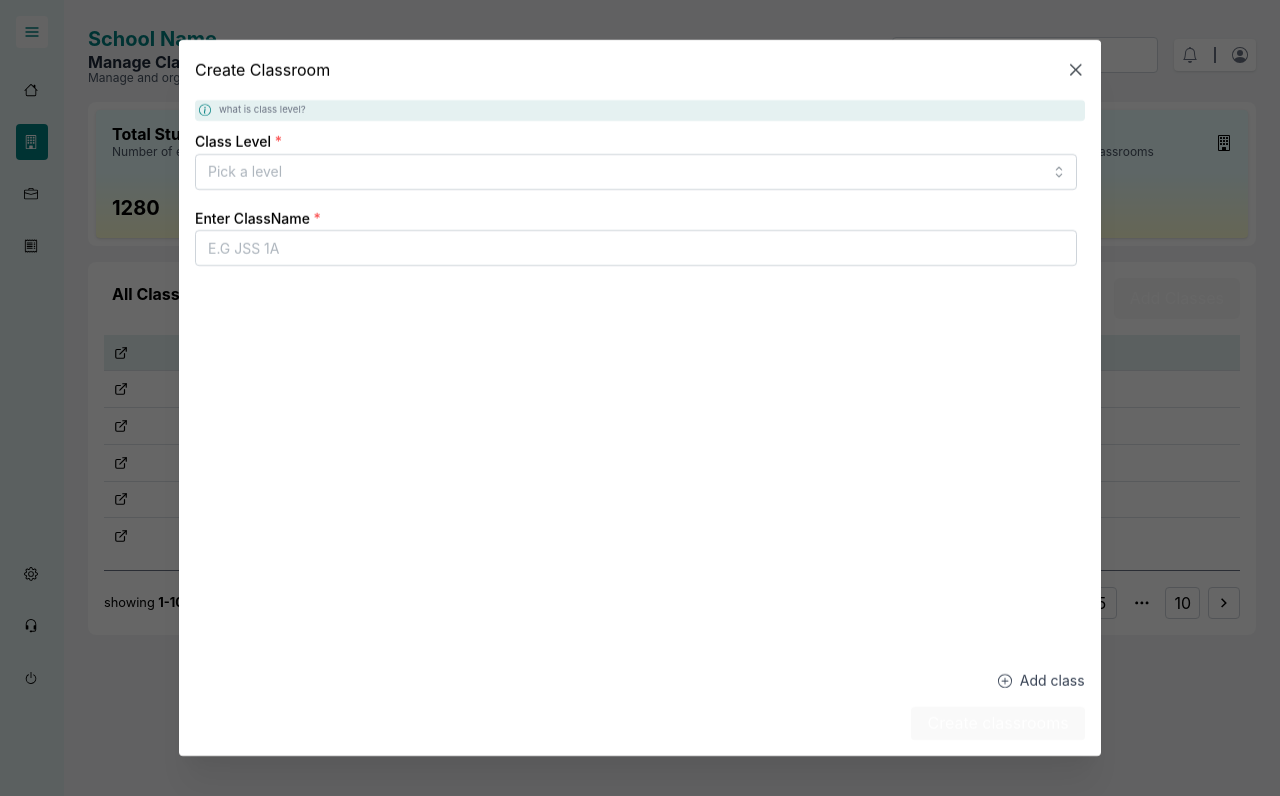
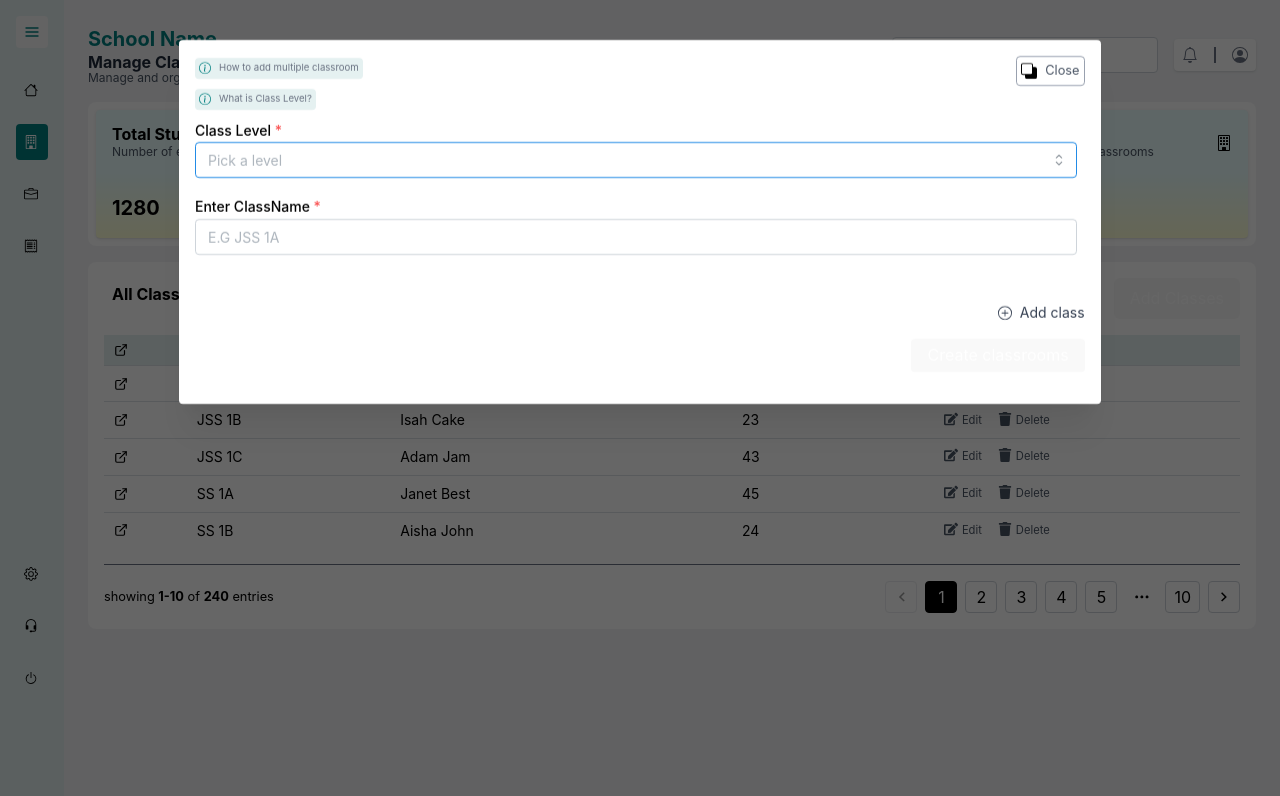
Before and after one commit to cloobTech/omniqle, a React (Vite) app: page /dashboard/manage-classroom in a window 1280 px wide. Both pictures are taken after a click on the button "Add Classes". Shown: the top 796 px of the page. Built offline with nearby package versions, Linux system fonts and the light colour scheme.

Commit message:
added Create Class Form

```diff
--- /dev/null
+++ b/src/features/classes/components/ClassInfoPopOver.tsx
@@ -0,0 +1,26 @@
+import { BsInfoCircle } from "react-icons/bs";
+import { Popover, Text } from "@mantine/core";
+
+export default function ClassInfo({
+  title,
+  content,
+}: {
+  title: string;
+  content: string;
+}) {
+  return (
+    <div>
+      <Popover width={200} position="bottom" withArrow shadow="md">
+        <Popover.Target>
+          <div className="inline-flex gap-2 text-xs bg-primary-light p-1 rounded mb-2">
+            <BsInfoCircle className="text-primary" />
+            <small className="text-gray-500">{title}</small>
+          </div>
+        </Popover.Target>
+        <Popover.Dropdown>
+          <Text size="xs">{content}</Text>
+        </Popover.Dropdown>
+      </Popover>
+    </div>
+  );
+}
--- a/src/features/classes/components/ManageClassTable.tsx
+++ b/src/features/classes/components/ManageClassTable.tsx
@@ -11,7 +11,7 @@ const ManageClassTable: React.FC = () => {
   const { showModal } = useModal();
   const sortIcon = (title: string): React.ReactNode => {
     return (
-      <div className="flex items-center gap-2">
+      <div className="flex items-center gap-2 text-xs font-light text-gray-500">
         <p>{title}</p>
         <BsArrowDownUp />
       </div>
@@ -79,7 +79,10 @@ const ManageClassTable: React.FC = () => {
         <button
           className="btn"
           onClick={() =>
-            showModal(<CreateClassRoom />, { title: "Create Classroom" })
+            showModal(<CreateClassRoom />, {
+              size: "80%",
+              withCloseButton: false,
+            })
           }
         >
           Add Classes
@@ -97,10 +100,10 @@ const ManageClassTable: React.FC = () => {
             <Table.Th className="!bg-primary-light">
               {sortIcon("Assigned Teacher")}
             </Table.Th>
-            <Table.Th className="!bg-primary-light">
+            <Table.Th className="!bg-primary-light !text-sm">
               {sortIcon("Student")}
             </Table.Th>
-            <Table.Th className="!bg-primary-light">
+            <Table.Th className="!bg-primary-light !text-xs">
               {sortIcon("Action")}
             </Table.Th>
           </Table.Tr>
--- a/src/features/classes/forms/CreateClassRoom.tsx
+++ b/src/features/classes/forms/CreateClassRoom.tsx
@@ -1,24 +1,23 @@
 import React, { useState } from "react";
-import { BsPlusCircle, BsInfoCircle } from "react-icons/bs";
-import { Select, TextInput, Textarea, Popover, Text } from "@mantine/core";
+import { BsPlusCircle, BsBack } from "react-icons/bs";
+import { Select, TextInput } from "@mantine/core";
+import { useForm, UseFormReturnType } from "@mantine/form";
+import ClassInfo from "../components/ClassInfoPopOver";
+import { useModal } from "@src/index";
 
-function Info() {
-  return (
-    <Popover width={200} position="bottom" withArrow shadow="md">
-      <Popover.Target>
-        <div className="inline-flex gap-2 text-xs bg-primary-light p-1 rounded mb-2">
-          <BsInfoCircle className="text-primary" />
-          <small className="text-gray-500">what is class level?</small>
-        </div>
-      </Popover.Target>
-      <Popover.Dropdown>
-        <Text size="xs">explain level</Text>
-      </Popover.Dropdown>
-    </Popover>
-  );
+interface FormValues {
+  forms: {
+    [key: number]: {
+      level: string;
+      name: string;
+    };
+  };
 }
 
-const ClassForm: React.FC = () => {
+const ClassForm: React.FC<{
+  form: UseFormReturnType<FormValues>;
+  formId: number;
+}> = ({ form, formId }) => {
   return (
     <div className="space-y-4 flex-1 mb-4">
       <Select
@@ -29,37 +28,105 @@ const ClassForm: React.FC = () => {
           value: `${i + 1}`,
           label: `Level ${i + 1}`,
         }))}
+        {...form.getInputProps(`forms.${formId}.level`)}
         clearable
       />
       <TextInput
         withAsterisk
         label="Enter ClassName"
         placeholder="E.G JSS 1A"
+        {...form.getInputProps(`forms.${formId}.name`)}
       />
     </div>
   );
 };
 
 const CreateClassRoom: React.FC = () => {
-  const [forms, setForms] = useState<number[]>([1]); // Array to track form instances
+  const { hideModal } = useModal();
+  const [forms, setForms] = useState<number[]>([0]); // Track form IDs
+
+  const form = useForm<FormValues>({
+    initialValues: {
+      forms: {
+        0: { level: "", name: "" },
+      },
+    },
+  });
 
   const addClassForm = () => {
-    setForms((prev) => [...prev, prev.length + 1]); // Add a new form
+    const newFormId = forms.length;
+    setForms((prev) => [...prev, newFormId]); // Add a new form ID
+    form.setFieldValue(`forms.${newFormId}`, {
+      level: "",
+      name: "",
+    });
+  };
+
+  const removeClassForm = (formId: number) => {
+    if (forms.length > 1) {
+      setForms((prev) => prev.filter((id) => id !== formId)); // Remove the form ID
+      form.removeListItem("forms", formId); // Remove the form data from Mantine's form state
+    }
+  };
+
+  const handleSubmit = (values: FormValues) => {
+    // Transform the forms object into an array of grades
+    console.log(values);
+
+    const grades = Object.values(values.forms).map((form) => ({
+      name: form.name,
+      level: parseInt(form.level, 10), // Convert level to a number
+    }));
+
+    console.log({ grades });
+    // Process or send the data to the backend
   };
 
   return (
-    <section className="flex flex-col h-[80vh]">
-      <Info />
+    <section className="flex flex-col max-h-[80vh]">
+      <div className="flex items-start justify-between">
+        <div>
+          <ClassInfo
+            title="How to add multiple classroom"
+            content="some explanation"
+          />
+          <ClassInfo title="What is Class Level?" content="some explanation" />
+        </div>
+        <div
+          className="flex items-center gap-2 border border-gray-400 rounded p-1 cursor-pointer"
+          onClick={hideModal}
+        >
+          <BsBack />
+          <small className=" text-gray-600">Close</small>
+        </div>
+      </div>
+      <form
+        onSubmit={form.onSubmit(handleSubmit)}
+        className="flex flex-col flex-1"
+      >
+        {/* Scrollable container for forms */}
         <div className="flex-1 overflow-y-auto space-y-6 pr-2">
           {forms.map((formId, index) => (
             <div key={formId} className="mb-6">
-            {index > 0 && <hr className="border-t border-gray-300 my-4" />}{" "}
-            {/* Divider */}
-            <ClassForm />
+              {index > 0 && <hr className="border-t border-gray-300 my-4" />}
+              <ClassForm form={form} formId={formId} />
+              {index > 0 && (
+                <div className="flex justify-end">
+                  <button
+                    type="button"
+                    className="text-red-500 text-sm underline cursor-pointer"
+                    onClick={() => removeClassForm(formId)}
+                  >
+                    Remove
+                  </button>
+                </div>
+              )}
             </div>
           ))}
         </div>
-      <div className="flex flex-col justify-end gap-4 bg-white pt-4">
+
+        {/* Fixed footer for buttons */}
+        <div className="bg-white pt-4 sticky bottom-0">
           <div
             className="flex items-center text-sm text-gray-700 gap-2 justify-end mt-2 cursor-pointer"
             onClick={addClassForm}
@@ -67,10 +134,13 @@ const CreateClassRoom: React.FC = () => {
             <BsPlusCircle />
             Add class
           </div>
-        <div className="flex justify-end">
-          <button className="btn rounded py-1">Create classrooms</button>
+          <div className="flex justify-end py-4">
+            <button type="submit" className="btn rounded py-1">
+              Create classrooms
+            </button>
           </div>
         </div>
+      </form>
     </section>
   );
 };
```
Lines whose indentation alone changed are shown as unchanged.
